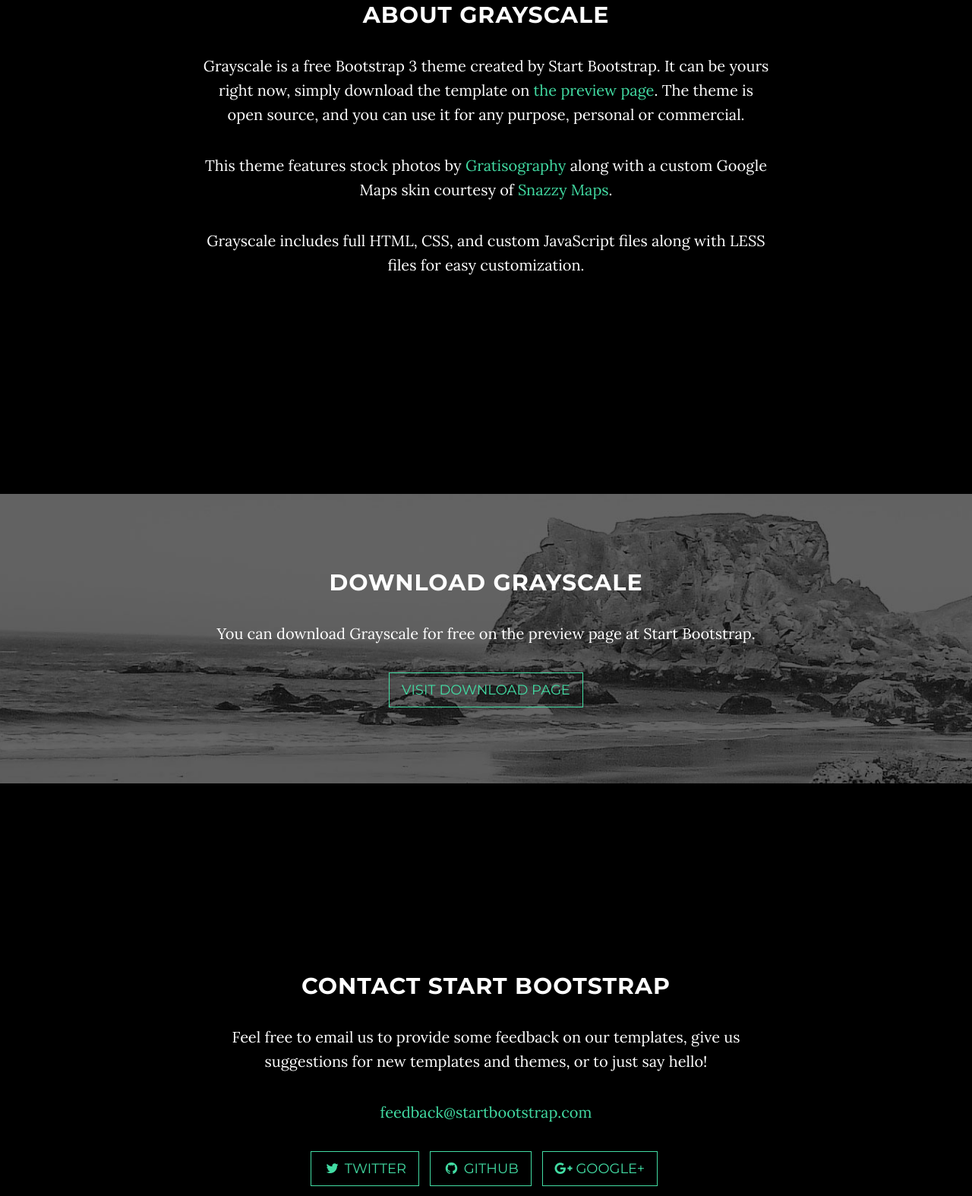
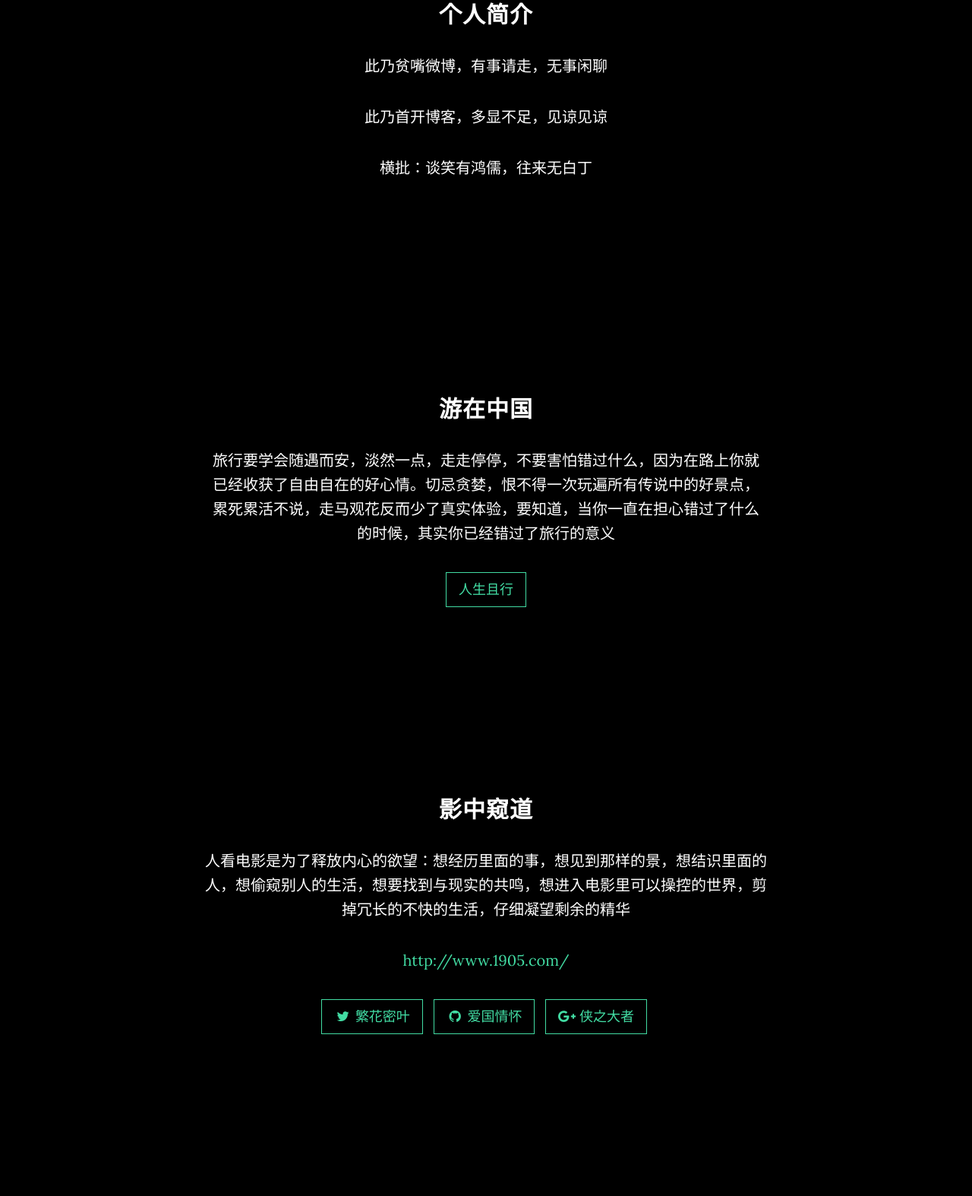
Before and after one commit to blueappletree/blueappletree.github.io, a website: page index.html in a window 1280 px wide. Shown: the part 1047-2621 px from the top of the page at 76% size. Drawn offline with nearby package versions, Linux system fonts and the light colour scheme; some packages are replaced by stand-ins of ours.

Commit message:
statement

```diff
--- a/index.html
+++ b/index.html
@@ -9,7 +9,7 @@
     <meta name="description" content="">
     <meta name="author" content="">
 
-    <title>Grayscale - Start Bootstrap Theme</title>
+    <title>晚来天欲雪的个人博客 - 愿你有个好心情 Theme</title>
 
     <!-- Bootstrap Core CSS -->
     <link href="vendor/bootstrap/css/bootstrap.min.css" rel="stylesheet">
@@ -56,10 +56,10 @@
                         <a class="page-scroll" href="#about">About</a>
                     </li>
                     <li>
-                        <a class="page-scroll" href="#download">Download</a>
+                        <a class="page-scroll" href="#游在中国">游在中国</a>
                     </li>
                     <li>
-                        <a class="page-scroll" href="#contact">Contact</a>
+                        <a class="page-scroll" href="#爱电影">爱电影</a>
                     </li>
                 </ul>
             </div>
@@ -74,10 +74,10 @@
             <div class="container">
                 <div class="row">
                     <div class="col-md-8 col-md-offset-2">
-                        <h1 class="brand-heading">Grayscale</h1>
+                        <h1 class="brand-heading">晚来天欲雪的个人博客</h1>
                         <p class="intro-text">A free, responsive, one page Bootstrap theme.
-                            <br>Created by Start Bootstrap.</p>
-                        <a href="#about" class="btn btn-circle page-scroll">
+                            <br>Created by 愿你有个好心情.</p>
+                        <a href="#个人简介" class="btn btn-circle page-scroll">
                             <i class="fa fa-angle-double-down animated"></i>
                         </a>
                     </div>
@@ -86,48 +86,48 @@
         </div>
     </header>
 
-    <!-- About Section -->
-    <section id="about" class="container content-section text-center">
+    <!-- 个人简介 Section -->
+    <section id="个人简介" class="container content-section text-center">
         <div class="row">
             <div class="col-lg-8 col-lg-offset-2">
-                <h2>About Grayscale</h2>
-                <p>Grayscale is a free Bootstrap 3 theme created by Start Bootstrap. It can be yours right now, simply download the template on <a href="http://startbootstrap.com/template-overviews/grayscale/">the preview page</a>. The theme is open source, and you can use it for any purpose, personal or commercial.</p>
-                <p>This theme features stock photos by <a href="http://gratisography.com/">Gratisography</a> along with a custom Google Maps skin courtesy of <a href="http://snazzymaps.com/">Snazzy Maps</a>.</p>
-                <p>Grayscale includes full HTML, CSS, and custom JavaScript files along with LESS files for easy customization.</p>
+                <h2>个人简介</h2>
+                <p>此乃贫嘴微博，有事请走，无事闲聊</p>
+                <p>此乃首开博客，多显不足，见谅见谅</p>
+                <p>横批：谈笑有鸿儒，往来无白丁</p>
             </div>
         </div>
     </section>
 
-    <!-- Download Section -->
-    <section id="download" class="content-section text-center">
-        <div class="download-section">
+    <!-- 游在中国 Section -->
+    <section id="游在中国" class="content-section text-center">
+        <div class="游在中国-section">
             <div class="container">
                 <div class="col-lg-8 col-lg-offset-2">
-                    <h2>Download Grayscale</h2>
-                    <p>You can download Grayscale for free on the preview page at Start Bootstrap.</p>
-                    <a href="http://startbootstrap.com/template-overviews/grayscale/" class="btn btn-default btn-lg">Visit Download Page</a>
+                    <h2>游在中国</h2>
+                    <p>旅行要学会随遇而安，淡然一点，走走停停，不要害怕错过什么，因为在路上你就已经收获了自由自在的好心情。切忌贪婪，恨不得一次玩遍所有传说中的好景点，累死累活不说，走马观花反而少了真实体验，要知道，当你一直在担心错过了什么的时候，其实你已经错过了旅行的意义</p>
+                    <a href="http://www.ctrip.com/?utm_source=baidu&utm_medium=cpc&utm_campaign=baidu81&campaign=CHNbaidu81&adid=index&gclid=&isctrip=T" class="btn btn-default btn-lg">人生且行</a>
                 </div>
             </div>
         </div>
     </section>
 
-    <!-- Contact Section -->
-    <section id="contact" class="container content-section text-center">
+    <!-- 爱电影 Section -->
+    <section id="爱电影" class="container content-section text-center">
         <div class="row">
             <div class="col-lg-8 col-lg-offset-2">
-                <h2>Contact Start Bootstrap</h2>
-                <p>Feel free to email us to provide some feedback on our templates, give us suggestions for new templates and themes, or to just say hello!</p>
-                <p><a href="mailto:feedback@startbootstrap.com">feedback@startbootstrap.com</a>
+                <h2>影中窥道</h2>
+                <p>人看电影是为了释放内心的欲望：想经历里面的事，想见到那样的景，想结识里面的人，想偷窥别人的生活，想要找到与现实的共鸣，想进入电影里可以操控的世界，剪掉冗长的不快的生活，仔细凝望剩余的精华</p>
+                <p><a href="mailto:feedback@startbootstrap.com">http://www.1905.com/</a>
                 </p>
                 <ul class="list-inline banner-social-buttons">
                     <li>
-                        <a href="https://twitter.com/SBootstrap" class="btn btn-default btn-lg"><i class="fa fa-twitter fa-fw"></i> <span class="network-name">Twitter</span></a>
+                        <a href="http://www.youku.com/" class="btn btn-default btn-lg"><i class="fa fa-twitter fa-fw"></i> <span class="network-name">繁花密叶</span></a>
                     </li>
                     <li>
-                        <a href="https://github.com/IronSummitMedia/startbootstrap" class="btn btn-default btn-lg"><i class="fa fa-github fa-fw"></i> <span class="network-name">Github</span></a>
+                        <a href="http://www.1905.com/tag/tag-p-tagid-129886.html" class="btn btn-default btn-lg"><i class="fa fa-github fa-fw"></i> <span class="network-name">爱国情怀</span></a>
                     </li>
                     <li>
-                        <a href="https://plus.google.com/+Startbootstrap/posts" class="btn btn-default btn-lg"><i class="fa fa-google-plus fa-fw"></i> <span class="network-name">Google+</span></a>
+                        <a href="http://dianying.2345.com/list/guzhuang------.html" class="btn btn-default btn-lg"><i class="fa fa-google-plus fa-fw"></i> <span class="network-name">侠之大者</span></a>
                     </li>
                 </ul>
             </div>
```
